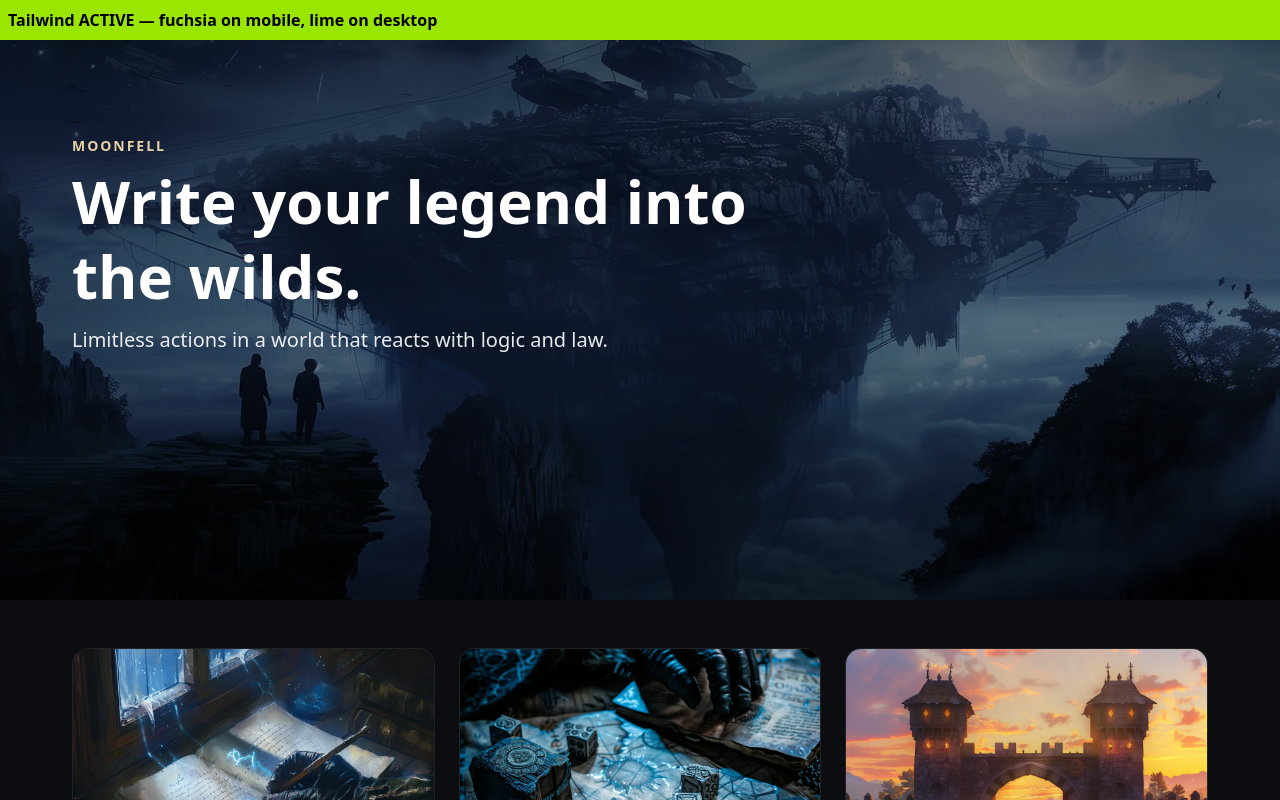
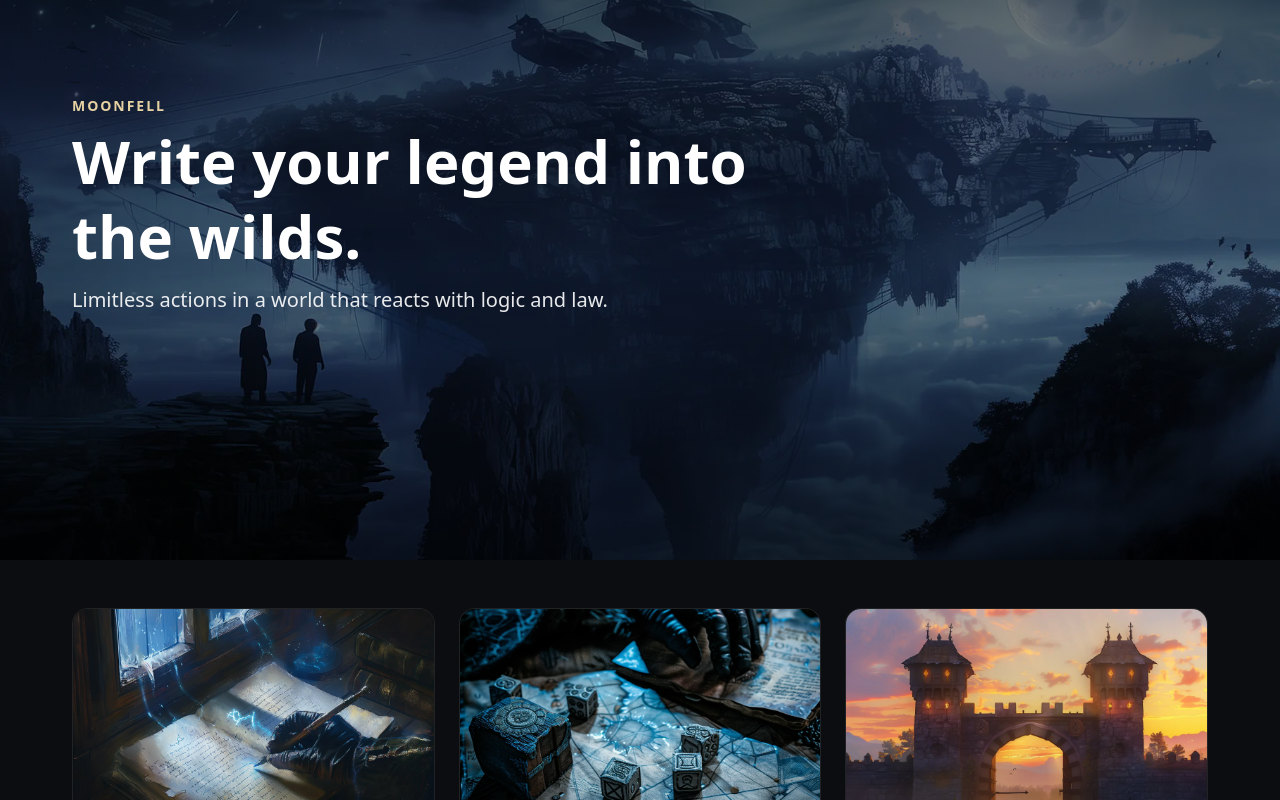
Before and after one commit to terryjlee86/moonfell-landing, a Next.js app: page / in a window 1280 px wide. Shown: the top 800 px of the page. Built offline with nearby package versions, Linux system fonts and the light colour scheme.

Commit message:
Removed debug

```diff
--- a/src/pages/index.tsx
+++ b/src/pages/index.tsx
@@ -70,9 +70,6 @@ export default function Home() {
   return (
     <main className="bg-[var(--bg)] text-[var(--fg)]">
       {/* HERO — full-bleed with explicit height so the background is visible */}
-      <div className="p-2 bg-fuchsia-500 text-black font-bold md:bg-lime-400">
-  Tailwind ACTIVE — fuchsia on mobile, lime on desktop
-</div>
 
       <section className="relative isolate min-h-[60vh] md:min-h-[70vh]">
         {/* Desktop background */}
```
